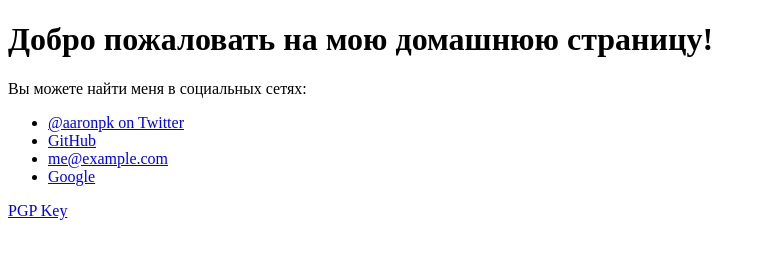
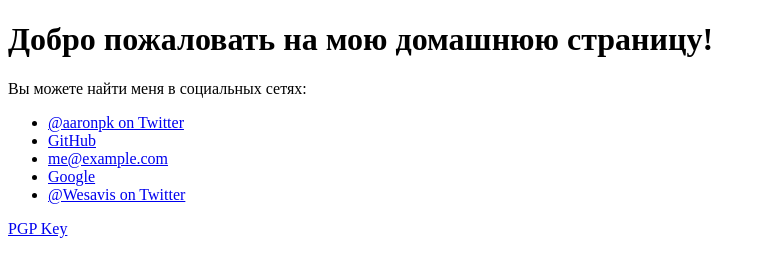
Before and after one commit to M23Nono/my-homepage, a plain HTML site: page index.html in a window 1280 px wide. Shown: the whole page, without its empty margins (0-766 px from the left). Drawn offline with Linux system fonts and the light colour scheme.

Commit message:
Update index.html

```diff
--- a/index.html
+++ b/index.html
@@ -13,6 +13,7 @@
         <li><a href="https://github.com/M23Nono" rel="me">GitHub</a></li>
         <li><a href="mailto:me@example.com" rel="me">me@example.com</a></li>
         <li><a href="https://myaccount.google.com/?tab=kk&hl=ru&utm_source=OGB&utm_medium=act" rel="me">Google</a></li>
+        <li><a href="https://twitter.com/Wesavis" rel="me">@Wesavis on Twitter</a></li>
     </ul>
     <!-- Добавляем ссылку на открытый PGP ключ -->
     <a href="/key.txt" rel="pgpkey">PGP Key</a>
```
